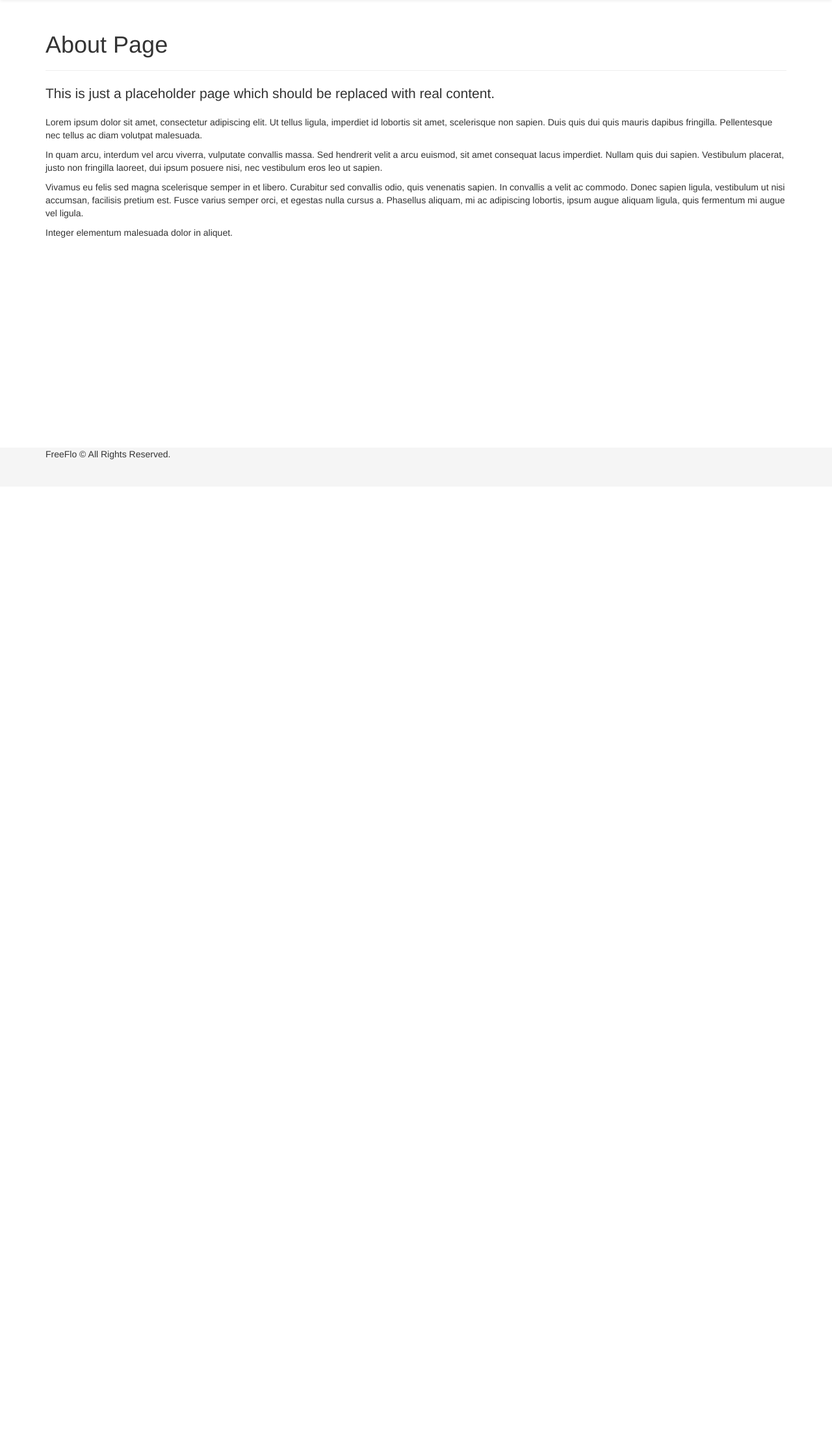
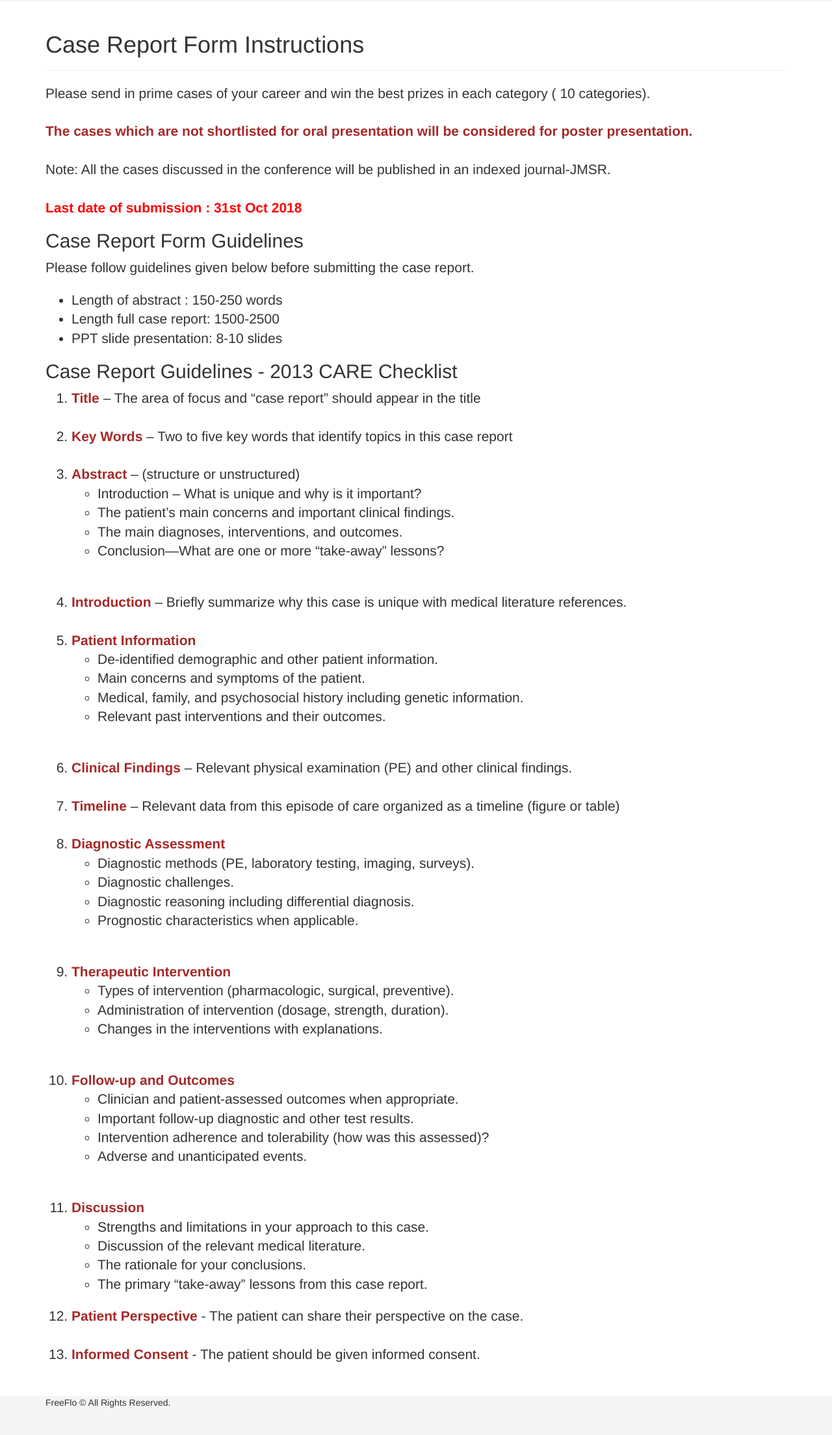
Before and after one commit to mrsaicharan1/Clinical-Rheumatology-Conference-2019, a Flask app: page /about in a window 1280 px wide. Shown: the part 51-2260 px from the top of the page at 65% size. Before the commit the page ends 758 px from the top, so only its background shows below. Run offline with Flask 2, Linux system fonts and the light colour scheme; some libraries are stand-ins or nearby versions.

Commit message:
update content about the paper format

```diff
--- a/templates/pages/placeholder.about.html
+++ b/templates/pages/placeholder.about.html
@@ -1,14 +1,102 @@
 {% extends 'layouts/main.html' %}
-{% block title %}About{% endblock %}
+{% block title %}Case Report Instructions{% endblock %}
 {% block content %}
 
 <div class="page-header">
-  <h1>About Page</h1>
+  <h1>Case Report Form Instructions</h1>
 </div>
-<p class="lead">This is just a placeholder page which should be replaced with real content.</p>
-<p>Lorem ipsum dolor sit amet, consectetur adipiscing elit. Ut tellus ligula, imperdiet id lobortis sit amet, scelerisque non sapien. Duis quis dui quis mauris dapibus fringilla. Pellentesque nec tellus ac diam volutpat malesuada.</p>
-<p>In quam arcu, interdum vel arcu viverra, vulputate convallis massa. Sed hendrerit velit a arcu euismod, sit amet consequat lacus imperdiet. Nullam quis dui sapien. Vestibulum placerat, justo non fringilla laoreet, dui ipsum posuere nisi, nec vestibulum eros leo ut sapien.</p>
-<p>Vivamus eu felis sed magna scelerisque semper in et libero. Curabitur sed convallis odio, quis venenatis sapien. In convallis a velit ac commodo. Donec sapien ligula, vestibulum ut nisi accumsan, facilisis pretium est. Fusce varius semper orci, et egestas nulla cursus a. Phasellus aliquam, mi ac adipiscing lobortis, ipsum augue aliquam ligula, quis fermentum mi augue vel ligula.</p>
-<p>Integer elementum malesuada dolor in aliquet.</p>
+
+<p class="lead">
+Please send in prime cases of your career and win the best prizes in each category ( 10 categories).<br><br>
+
+<span style="color:brown"><b>The cases which are not shortlisted for oral presentation will be considered for poster presentation.</b></span><br><br>
+
+Note: All the cases discussed in the conference will be published in an indexed journal-JMSR.<br><br>
+
+<span style="color:red"><b>Last date of submission : 31st Oct 2018</b></span>
+
+<h2>Case Report Form Guidelines</h2>
+
+<p class="lead">Please follow guidelines given below before submitting the case report.</p>
+<ul class="lead">
+	<li>Length of abstract : 150-250 words</li>
+	<li>Length full case report: 1500-2500</li>
+	<li>PPT slide presentation: 8-10 slides</li>
+</ul>
+
+<h2>Case Report Guidelines - 2013 CARE Checklist </h2>
+<ol type="1" class="lead">
+
+	<li><span style="color:brown;"><b>Title</b></span> – The area of focus and “case report” should appear in the title</li><br>
+
+	<li><span style="color:brown;"><b>Key Words</b></span> – Two to five key words that identify topics in this case report</li><br>
+
+	<li><span style="color:brown;"><b>Abstract</b></span> – (structure or unstructured)
+		<ul class="lead">
+			<li>Introduction – What is unique and why is it important?</li>
+			<li>The patient’s main concerns and important clinical findings.</li>
+			<li>The main diagnoses, interventions, and outcomes.</li>
+			<li>Conclusion—What are one or more “take-away” lessons?</li>
+		</ul>
+	</li><br>
+
+	<li><span style="color:brown;"><b>Introduction</b></span> – Briefly summarize why this case is unique with medical literature references.</li><br>
+
+	<li><span style="color:brown;"><b>Patient Information</b></span>
+	<ul class="lead">
+		<li>De-identified demographic and other patient information.</li>
+		<li>Main concerns and symptoms of the patient.</li>
+		<li>Medical, family, and psychosocial history including genetic information.</li>
+		<li>Relevant past interventions and their outcomes.</li>
+	</ul>
+	</li><br>
+
+	<li><span style="color:brown;"><b>Clinical Findings</b></span> – Relevant physical examination (PE) and other clinical findings.</li><br>
+
+	<li><span style="color:brown;"><b>Timeline</b></span> – Relevant data from this episode of care organized as a timeline (figure or table)</li><br>
+
+	<li><span style="color:brown;"><b>Diagnostic Assessment</b></span>
+	<ul class="lead">
+		<li>Diagnostic methods (PE, laboratory testing, imaging, surveys).</li>
+		<li>Diagnostic challenges.</li>
+		<li>Diagnostic reasoning including differential diagnosis.</li>
+		<li>Prognostic characteristics when applicable.</li>
+	</ul>
+	</li><br>
+
+	<li><span style="color:brown;"><b>Therapeutic Intervention</b></span>
+	<ul class="lead">
+		<li>Types of intervention (pharmacologic, surgical, preventive).</li>
+		<li>Administration of intervention (dosage, strength, duration).</li>
+		<li>Changes in the interventions with explanations.</li>
+	</ul>
+	</li><br>
+
+	<li><span style="color:brown;"><b>Follow-up and Outcomes</b></span>
+	<ul class="lead">
+		<li>Clinician and patient-assessed outcomes when appropriate.</li>
+		<li>Important follow-up diagnostic and other test results.</li>
+		<li>Intervention adherence and tolerability (how was this assessed)?</li>
+		<li>Adverse and unanticipated events.</li>
+	</ul>
+	</li><br>
+
+	<li><span style="color:brown;"><b>Discussion</b></span>
+	<ul class="lead">
+		<li>Strengths and limitations in your approach to this case.</li>
+		<li>Discussion of the relevant medical literature.</li>
+		<li>The rationale for your conclusions.</li>
+		<li>The primary “take-away” lessons from this case report.</li>
+	</ul>
+	</li>
+
+	<li><span style="color:brown;"><b>Patient Perspective</b></span> - The patient can share their perspective on the case.</li><br>
+
+	<li><span style="color:brown;"><b>Informed Consent</b></span> - The patient should be given informed consent.</li><br>
+
+</ol>
+</p>
+
+
 
 {% endblock %}
```
